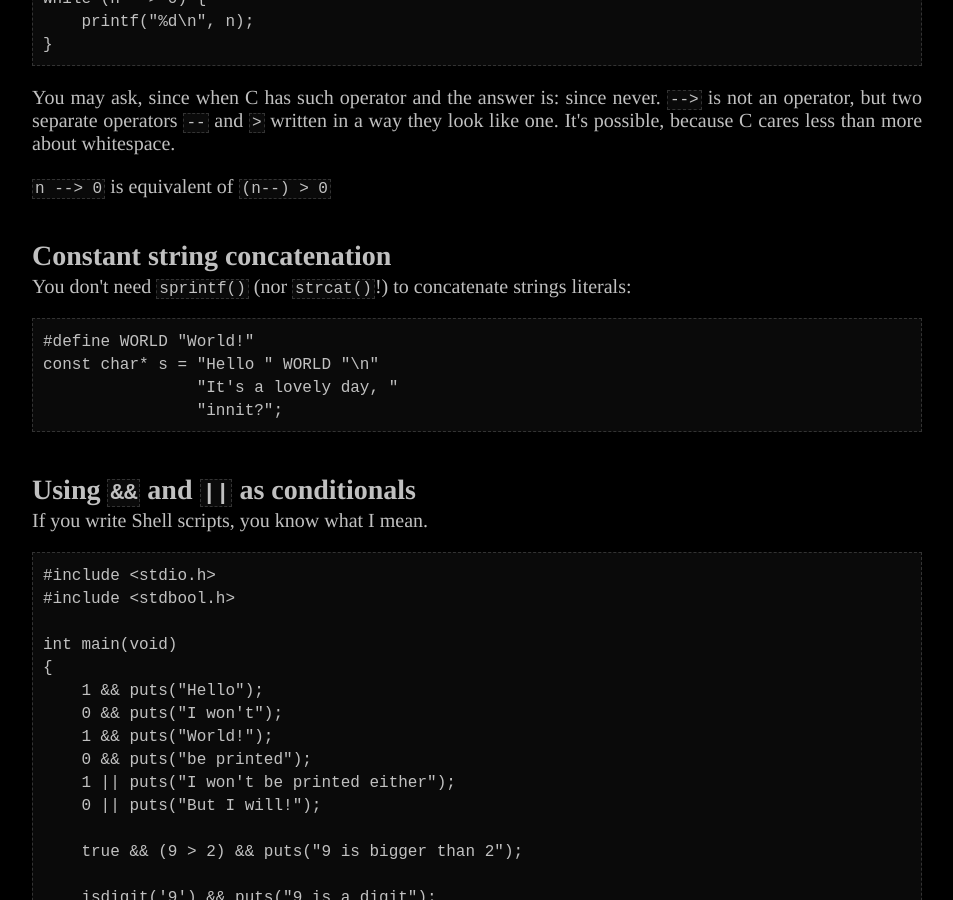
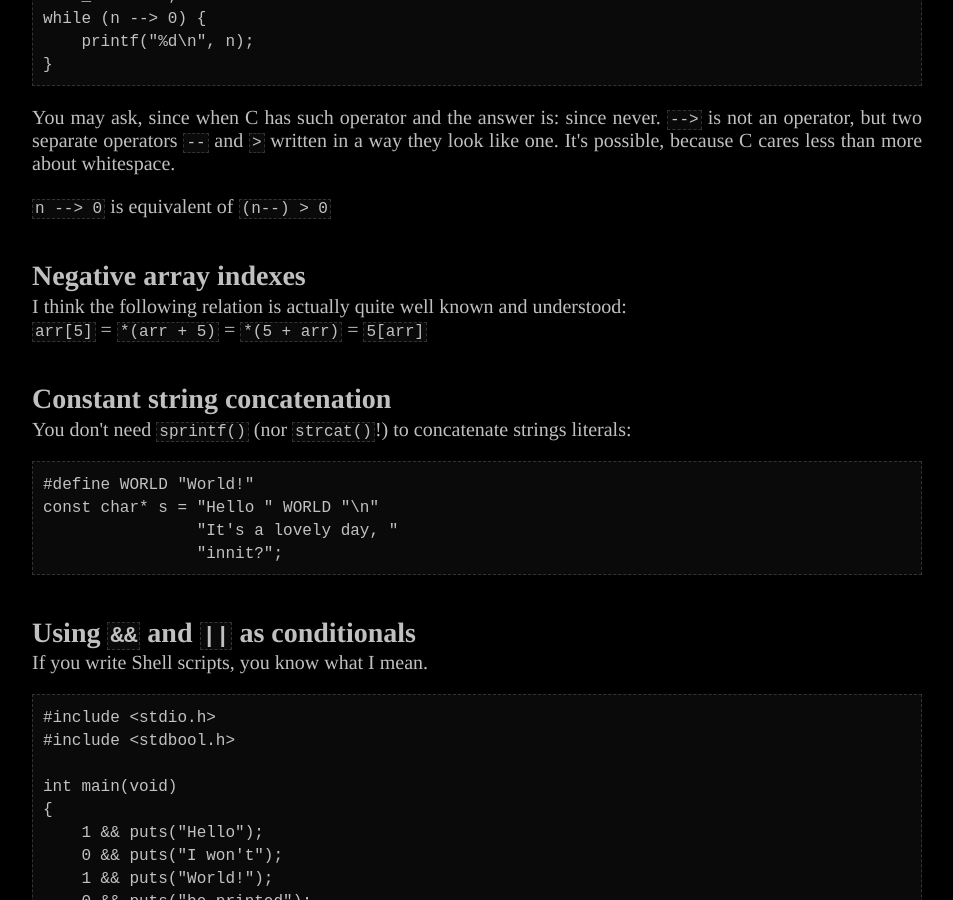
Before and after one commit to Jorenar/blog, a Jekyll site: the page built from _posts/2023-02-19-less-known-c.md, in a window 1280 px wide and 900 px high, scrolled down 8575 px. Shown: the whole window, without its empty margins (163-1116 px from the left). Built offline with Jekyll 4.4.1, drawn with Linux system fonts in a browser that asks for light colours.

Commit message:
deploy: 5748cc1d49ba55235f37377ec9fa8f67fdfd1148

```diff
--- a/_posts/2023-02-19-less-known-c.md
+++ b/_posts/2023-02-19-less-known-c.md
@@ -194,6 +194,8 @@ struct cat {
 * [Practical Use of Zero-Length Bitfields - Stack Overflow](https://stackoverflow.com/q/4297095/10247460)
 * [IBM Documentation - IBM Documentation](https://www.ibm.com/docs/en/xcafbg/9.0.0?topic=SS3KZ4_9.0.0/com.ibm.xlcpp9.bg.doc/proguide/calgnbit.html)
 * [Bit fields - cppreference.com](https://en.cppreference.com/w/c/language/bit_field)
+
+<span></span>
 
 Description from [Arm Compiler 6 docs](https://developer.arm.com/documentation/ka004594/latest):
 
@@ -401,6 +403,13 @@ in a way they look like one. It's possible, because C cares less than more
 about whitespace.
 
 `n --> 0` is equivalent of `(n--) > 0`
+
+## Negative array indexes
+
+I think the following relation is actually quite well known and understood:
+<span markdown="1" style="width:100%; text-align:center">
+`arr[5]` = `*(arr + 5)` = `*(5 + arr)` = `5[arr]`
+</span>
 
 ## Constant string concatenation
 
```
